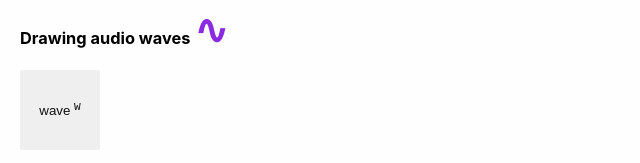
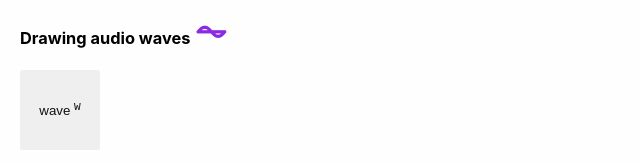
Before and after one commit to engineeringlbs/audio-experiments, a website: page 05-synthesising/index.html in a window 1280 px wide. Shown: the part 263-426 px from the top of the page, 0-640 px from the left. Drawn offline with Linux system fonts and the light colour scheme.

Commit message:
refactor

```diff
--- a/05-synthesising/index.html
+++ b/05-synthesising/index.html
@@ -24,7 +24,7 @@
     <div class="wrapper">
       <h3 class="mb-16">
         Drawing audio waves
-        <span style="font-size: 40px; color: blueviolet">∿</span>
+        <span style="font-size: 40px; color: blueviolet">⏦</span>
       </h3>
 
       <div class="container mb-16">
```
